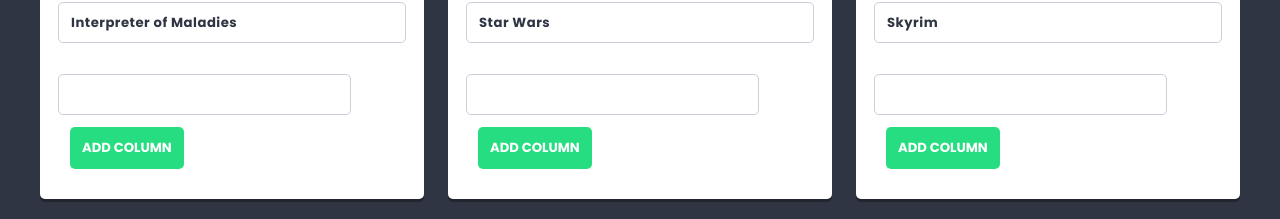
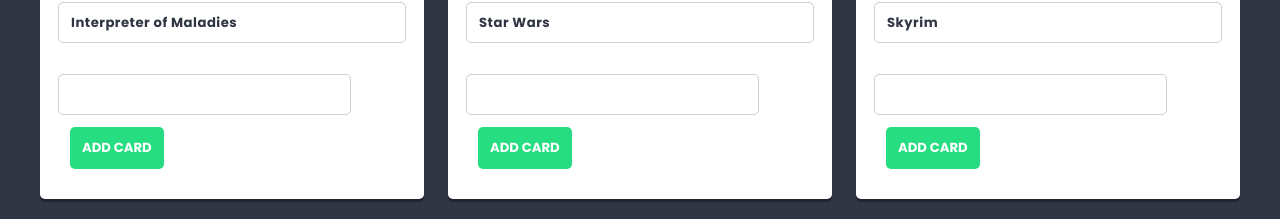
Before and after one commit to iwo-jarek/my-first-react-app, a React (Create React App) app: page /list/1 in a window 1280 px wide. Shown: the part 659-878 px from the top of the page. Built offline with nearby package versions, Linux system fonts and the light colour scheme.

Commit message:
card form

```diff
--- a/src/components/CardForm/CardForm.js
+++ b/src/components/CardForm/CardForm.js
@@ -8,18 +8,16 @@
 
   const handleSubmit = e => {
     e.preventDefault();
-    props.action({ title: title });
+    props.action({ title: title }, props.columnId);
     setTitle('');
     ;
   };
 
   return (
-    <div className={styles.cardForm}>
-      <form onSubmit={handleSubmit}>
+      <form className={styles.cardForm} onSubmit={handleSubmit}>
         <TextInput value={title} onChange={e => setTitle(e.target.value)} />
-        <Button>Add column</Button>
+        <Button>Add card</Button>
       </form>
-    </div>
   );
 };
 
--- a/src/components/Column/Column.js
+++ b/src/components/Column/Column.js
@@ -9,7 +9,7 @@
       <ul className={styles.cards}>
         {props.cards.map(card => <Card key={card.id} title={card.title} />)}
       </ul>
-      <CardForm action={props.action} />
+      <CardForm columnId={props.id} action={props.action} />
     </article>
   );
 };
--- a/src/components/List/List.js
+++ b/src/components/List/List.js
@@ -3,6 +3,7 @@
 import { useState } from 'react';
 import shortid from 'shortid';
 import ColumnForm from './../ColumnForm/ColumnForm';
+
 
 const List = () => {
   const [columns, setColumns] = useState([
@@ -58,7 +59,7 @@
       </header>
       <p className={styles.description}>Interesting things I want to check out</p>
       <section className={styles.columns}>
-        {columns.map(column => <Column key={column.id} id={column.id} title={column.title} icon={column.icon} cards={column.cards} />)}
+        {columns.map(column => <Column key={column.id} id={column.id} title={column.title} icon={column.icon} cards={column.cards} action={addCard} />)}
       </section>
 
       <ColumnForm action={addColumn} />
```
